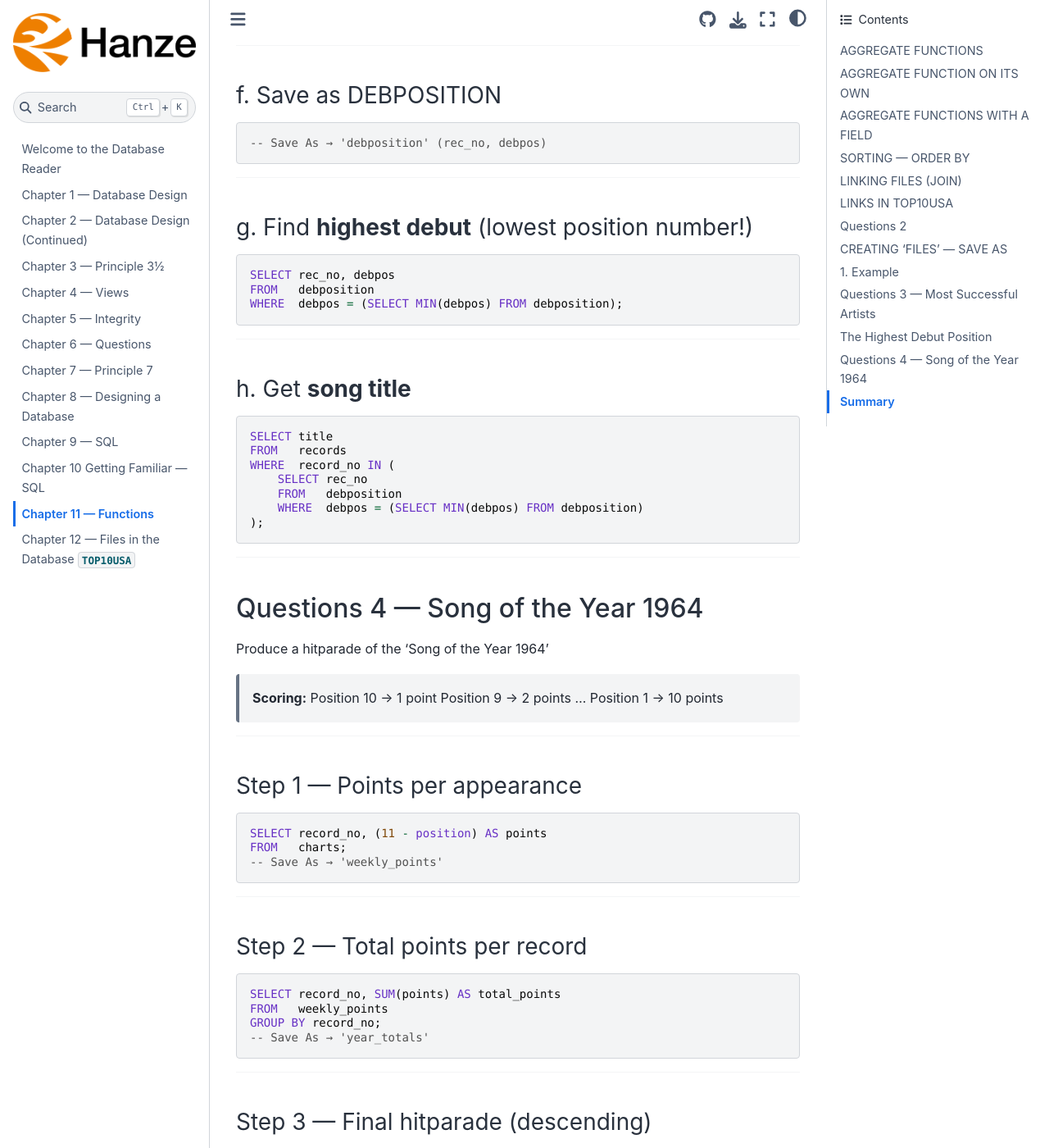
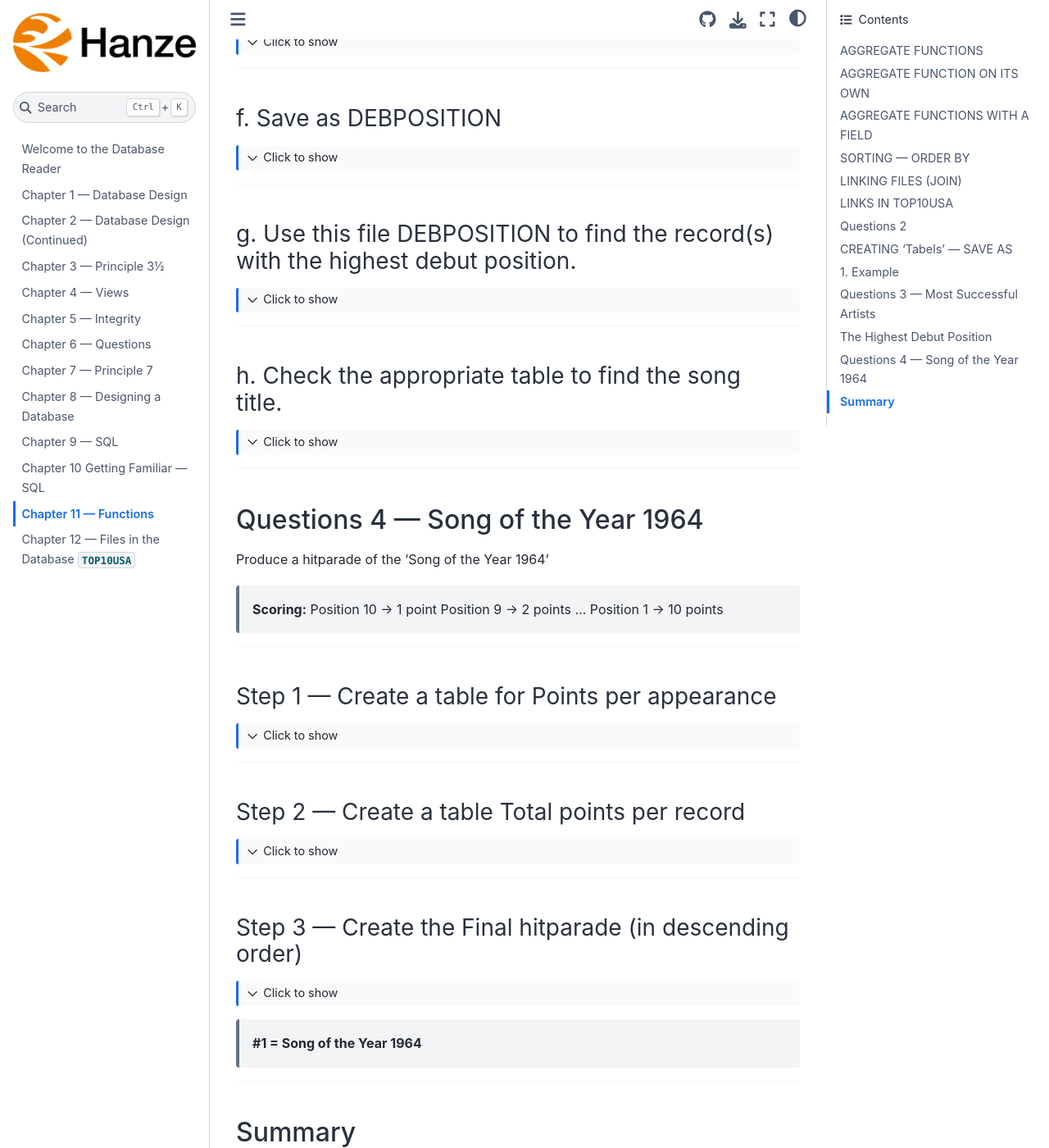
Before and after one commit to Jankd90/Databases, a Jupyter Book: the page built from docs/Chapter11.md, in a window 1280 px wide and 1400 px high, scrolled down 8583 px. Shown: the whole window at 82% size. Built offline with Jupyter Book 1.0.4 settings and Sphinx 7.4.7 and the Sphinx Book theme 1.1.4, drawn with Linux system fonts in a browser that asks for light colours; some of the changed text lies outside the part shown.

Commit message:
Update Chapter11.md

`````diff
--- a/docs/Chapter11.md
+++ b/docs/Chapter11.md
@@ -299,16 +299,22 @@
 
 ---
 
-## CREATING 'FILES' — SAVE AS
+## CREATING 'Tabels' — SAVE AS
 
-End a query with **Save As…** → creates a **new table**
+Creates a **new table** and add existing data to it.
 
 ```sql
+-- Step 1: create table
+CREATE TABLE songs (
+    name  TEXT,
+    title TEXT
+);
+-- Step 2: populate
+INSERT INTO songs (name, title)
 SELECT artists.name, records.title
 FROM   artists, records
 WHERE  artists.artist_no = records.artist_no;
 
--- File → Save As → 'songs'
 ```
 
 > New table: SONGS(name, title)
@@ -328,11 +334,20 @@
 #### Step 1 — Count per company
 
 ```sql
-SELECT rec_co, COUNT(record_no) AS amount
-FROM   records
-GROUP BY rec_co;
-
--- Save As → 'mosthits'
+-- Step 1: create table
+CREATE TABLE mosthits (
+    rec_co TEXT,
+    amount INTEGER
+);
+-- Step 2: populate
+INSERT INTO mosthits (rec_co, amount)
+SELECT
+    rec_co,
+    COUNT(record_no) AS amount
+FROM
+    records
+GROUP BY
+    rec_co;
 ```
 
 #### Step 2 — Find max
@@ -386,7 +401,6 @@
 SELECT artist_no, COUNT(record_no) AS hits
 FROM   records
 GROUP BY artist_no;
--- Save As → 'artist_hits'
 
 -- Step 2: Find max
 SELECT artist_no, hits
@@ -404,40 +418,66 @@
 
 ## The Highest Debut Position
 
-### a. List with **debut week**
+### a. Produce a list of record numbers with their debut week numbers
+
+````{toggle}
+:label: Show details
 
 ```sql
 SELECT record_no, MIN(week) AS debwk_no
 FROM   charts
 GROUP BY record_no;
 ```
+````
 
 ---
 
-### b. Exclude **week 1**
+### b. Exclude from this list the records from week 1
 
+````{toggle}
+:label: Show details
 ```sql
 SELECT record_no, MIN(week) AS debwk_no
 FROM   charts
 WHERE  week > 1
 GROUP BY record_no;
 ```
+````
 
 ---
 
-### c. Save as DEB WEEK
+### c. Save this list to file. Call this file DEBWEEK
 
+````{toggle}
+:label: Show details
 ```sql
--- Save As → 'debweek' (fields: record_no, debwk_no)
+-- Step 1: Create table
+CREATE TABLE debweek (
+    record_no INTEGER PRIMARY KEY,
+    debwk_no  INTEGER
+);
+
+-- Step 2: Populate
+INSERT INTO debweek (record_no, debwk_no)
+SELECT record_no, MIN(week) AS debwk_no
+FROM   charts
+WHERE  week > 1
+GROUP BY record_no;
+
 ```
+````
 
 ---
 
-### d. View file
+### d. View the file
+
+````{toggle}
+:label: Show details
 
 ```sql
 SELECT * FROM debweek;
 ```
+````
 
 > **Meaning:**
 >
@@ -446,7 +486,10 @@
 
 ---
 
-### e. Add **debut position**
+### e. Make a list including record numbers and the chart position of each record in their debut week (DEBPOSITION)
+
+````{toggle}
+:label: Show details
 
 ```sql
 SELECT
@@ -457,31 +500,54 @@
   debweek.record_no = charts.record_no
   AND  debweek.debwk_no = charts.week;
 ```
+````
 
 ---
 
 ### f. Save as DEBPOSITION
 
+````{toggle}
+:label: Show details
+```sql
+-- Step 1: Create table
+CREATE TABLE DEBPOSITION (
+    record_no INTEGER,
+    debpos    INTEGER
+);
+-- Step 2: Populate
+INSERT INTO DEBPOSITION (record_no, debpos)
+SELECT
+    debweek.record_no,
+    charts.position AS debpos
+FROM
+    debweek
+JOIN
+    charts
+      ON debweek.record_no = charts.record_no
+     AND debweek.debwk_no  = charts.week;
 
-```sql
--- Save As → 'debposition' (rec_no, debpos)
 ```
+````
 
 ---
 
-### g. Find **highest debut** (lowest position number!)
+### g. Use this file DEBPOSITION to find the record(s) with the highest debut position.
 
-
+````{toggle}
+:label: Show details
 ```sql
 SELECT rec_no, debpos
 FROM   debposition
 WHERE  debpos = (SELECT MIN(debpos) FROM debposition);
 ```
+````
 
 ---
 
-### h. Get **song title**
+### h. Check the appropriate table to find the song title.
 
+````{toggle}
+:label: Show details
 ```sql
 SELECT title
 FROM   records
@@ -491,6 +557,7 @@
     WHERE  debpos = (SELECT MIN(debpos) FROM debposition)
 );
 ```
+````
 
 ---
 
@@ -502,30 +569,50 @@
 
 ---
 
-### Step 1 — Points per appearance
+### Step 1 — Create a table for Points per appearance
 
 
+````{toggle}
+:label: Show details
 ```sql
+-- Step 1: create table
+CREATE TABLE weekly_points (
+    record_no INTEGER,
+    points    INTEGER
+);
+-- Step 2: populate
+INSERT INTO weekly_points (record_no, points)
 SELECT record_no, (11 - position) AS points
-FROM   charts;
--- Save As → 'weekly_points'
+FROM   charts;'
 ```
+````
 
 ---
 
-### Step 2 — Total points per record
+### Step 2 — Create a table Total points per record
 
+````{toggle}
+:label: Show details
 ```sql
+-- Step 1: create table
+CREATE TABLE year_totals (
+    record_no    INTEGER,
+    total_points INTEGER
+);
+-- Step 2: populate
+INSERT INTO year_totals (record_no, total_points)
 SELECT record_no, SUM(points) AS total_points
 FROM   weekly_points
 GROUP BY record_no;
--- Save As → 'year_totals'
 ```
+````
 
 ---
 
-### Step 3 — Final hitparade (descending)
+### Step 3 — Create the Final hitparade (in descending order)
 
+````{toggle}
+:label: Show details
 ```sql
 SELECT
   title, name, total_points
@@ -536,6 +623,7 @@
   AND records.artist_no = artists.artist_no
 ORDER BY total_points DESC;
 ```
+````
 
 > **#1 = Song of the Year 1964**
 
`````
